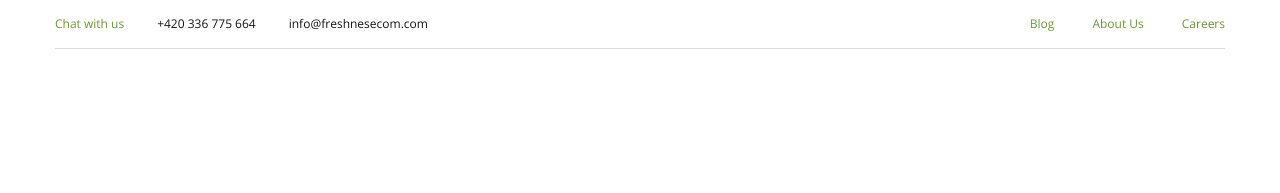
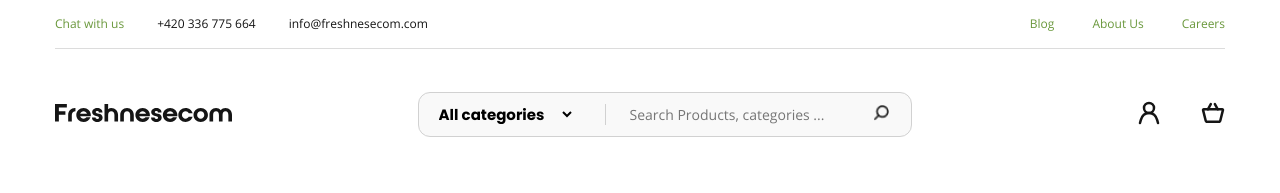
Before and after one commit to sadirov4647/freshnesecom, a plain HTML site: page index.html in a window 1280 px wide. Drawn offline with Linux system fonts and the light colour scheme.

Commit message:
add search section

```diff
--- a/css/style.css
+++ b/css/style.css
@@ -111,8 +111,8 @@ h2 {
 .site-nav{
     display: flex;
     align-items: center;
+    flex-wrap: wrap;
     border-bottom: 1px solid rgba(21, 21, 21, 15%);
-    margin-bottom: 40px;
 }
 .nav-info__list{
     display: flex;
@@ -146,3 +146,70 @@ h2 {
 .nav-black:hover{
     color: var(--btn-color);
 }
+/* Search section */
+.search-section{
+    display: flex;
+    align-items: center;
+    justify-content: space-between;
+    flex-wrap: wrap;
+    padding-top: 40px;
+    padding-bottom: 50px;
+}
+.site-logo:hover{
+    opacity: 0.8;
+}
+.site-logo:active{
+    opacity: 0.5;
+}
+.search-select{
+    font-size: 15px;
+    line-height: 22px;
+    font-family: var(--heading-fonts-stack);
+    font-weight: bold;
+    background-color: inherit;
+    border: none;
+    outline: none;
+    margin-right: 30px;
+}
+.search-wrapper{
+    background: #F9F9F9;
+    border: 1px solid #D1D1D1;
+    box-sizing: border-box;
+    border-radius: 12px;
+    padding: 10px 16px;
+}
+.search-form{
+    display: flex;
+    align-items: center;
+}
+.search-form input[type="search"]{
+    font-weight: normal;
+    font-size: 14px;
+    line-height: 19px;
+    color: #A9A9A9;
+    width: 262px;
+    border: none;
+    border-left: 1px solid #D1D1D1;
+    outline: none;
+    padding-left: 24px;
+    background-color: inherit;
+}
+.search-btn{
+    border: none;
+    background-color: inherit;
+    cursor: pointer;
+}
+.search-images-list{
+    list-style-type: none;
+    display: flex;
+    align-items: center;
+}
+.search-images-list:hover{
+    opacity: 0.8;
+}
+.search-images-list:active{
+    opacity: 0.5;
+}
+.search-images__item:not(:last-child){
+    margin-right: 40px;
+}
--- a/index.html
+++ b/index.html
@@ -1,5 +1,6 @@
 <!DOCTYPE html>
 <html lang="en">
+
 <head>
     <meta charset="UTF-8">
     <meta http-equiv="X-UA-Compatible" content="IE=edge">
@@ -8,6 +9,7 @@
     <link rel="stylesheet" href="/css/normalize.css">
     <link rel="stylesheet" href="/css/style.css">
 </head>
+
 <body>
     <!-- Site Header -->
     <header class="site-header">
@@ -16,7 +18,8 @@
                 <ul class="nav-info__list">
                     <li class="nav-info__item"><a href="#" class="active-link">Chat with us</a></li>
                     <li class="nav-info__item"><a href="tel" class="nav-black">+420 336 775 664</a></li>
-                    <li class="nav-info__item"><a href="info@freshnesecom.com" class="nav-black">info@freshnesecom.com</a></li>
+                    <li class="nav-info__item"><a href="info@freshnesecom.com"
+                            class="nav-black">info@freshnesecom.com</a></li>
                 </ul>
 
                 <ul class="nav-page__list">
@@ -25,7 +28,33 @@
                     <li class="nav-page__item"><a href="#" class="active-link">Careers</a></li>
                 </ul>
             </nav>
+
+            <section class="search-section">
+                <a class="site-logo__link" href="#"><img class="site-logo" src="/images/header/sitelogo.svg"
+                        alt="site logo" width="177" height="18"></a>
+                <div class="search-wrapper">
+                    <form class="search-form" action="select1.php" method="post">
+                        <select class="search-select" name="hero[]">
+                            <option disabled>Выберите героя</option>
+                            <option value="Чебурашка">Чебурашка</option>
+                            <option selected value="Крокодил Гена">All categories</option>
+                            <option value="Шапокляк">Шапокляк</option>
+                            <option value="Крыса Лариса">Крыса Лариса</option>
+                        </select>
+                        <input class="search-input" type="search" placeholder="Search Products, categories ...">
+                        <button class="search-btn" type="search"><img src="/images/header/search.png"
+                                alt="search button" width="16" height="16"></button>
+                    </form>
+                </div>
+                <ul class="search-images-list">
+                    <li class="search-images__item"><a href="#"><img src="/images/header/userimg.svg" alt="user image"
+                                width="24" height="24"></a></li>
+                    <li class="search-images__item"><a href="#"><img src="/images/header/basket.svg" alt="user image"
+                                width="24" height="24"></a></li>
+                </ul>
+            </section>
         </div>
     </header>
 </body>
+
 </html>
```
Also changed, not shown: images/header/basket.svg (added), images/header/search.png (added), images/header/sitelogo.svg (added), images/header/userimg.svg (added).
